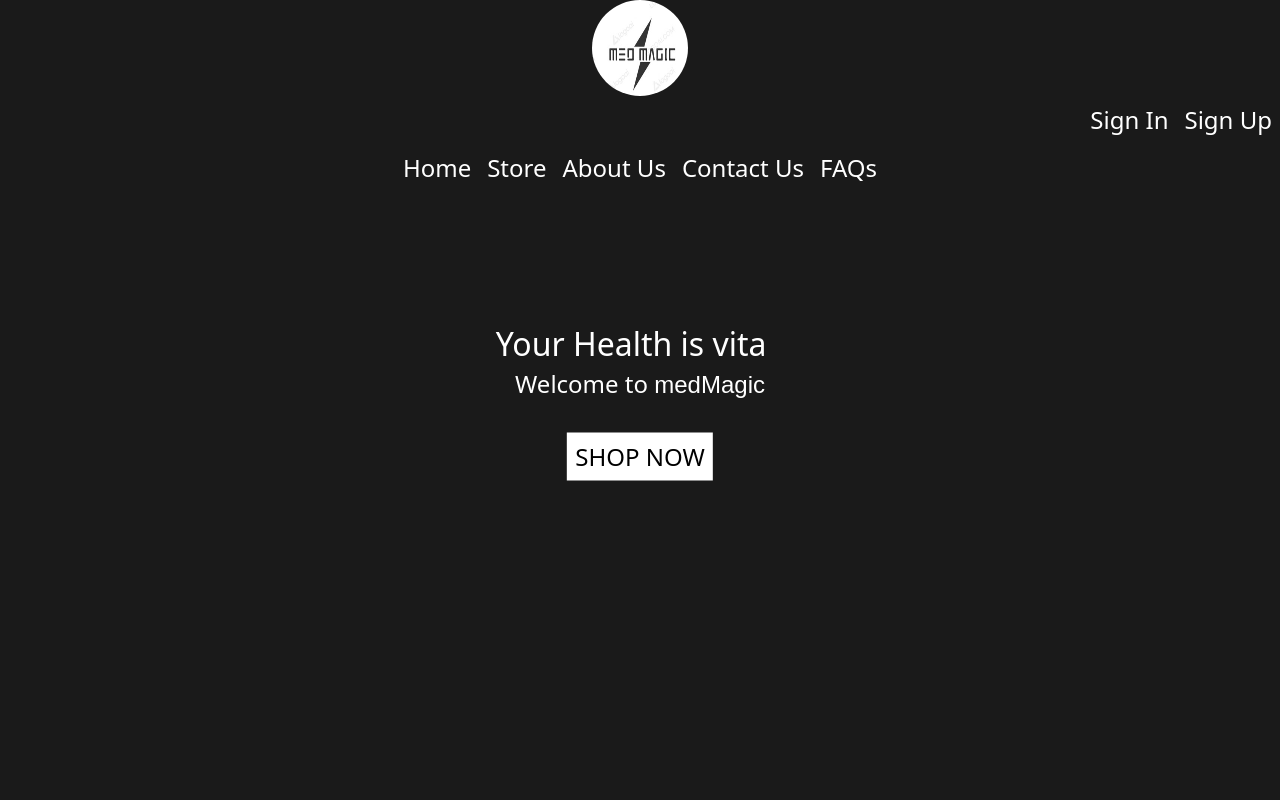
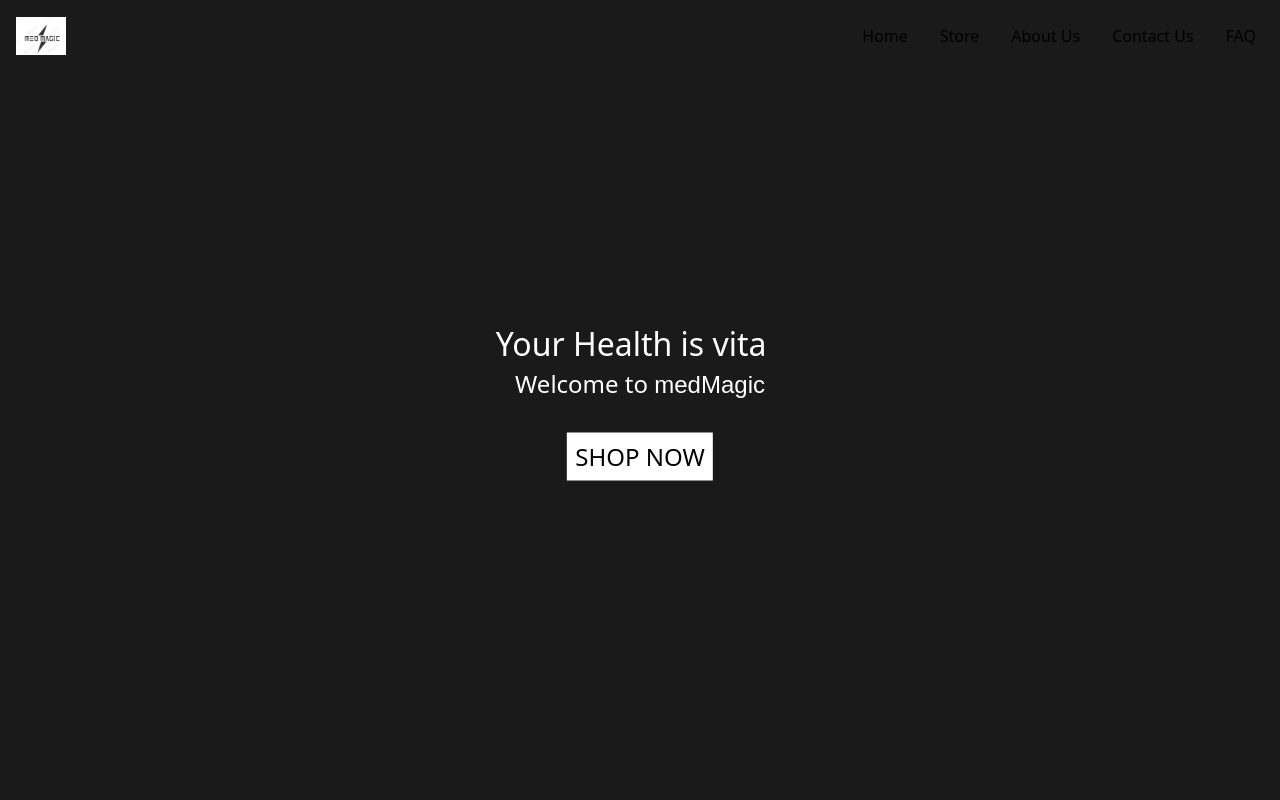
Before and after one commit to Saim-Maqsood-22/FYP, a Next.js app: page / in a window 1280 px wide. Shown: the top 800 px of the page. Built offline with nearby package versions, Linux system fonts and the light colour scheme; a web font is replaced by a local one.

Commit message:
add hamburger menu

```diff
--- a/app/components/Navbar.jsx
+++ b/app/components/Navbar.jsx
@@ -1,24 +1,75 @@
-"use client"
-import Image from "next/image"
-import Link from "next/link"
+'use client';
 
-const Navbar = () => {
+import Link from 'next/link';
+import React, { useState, useEffect } from 'react';
+import Image from 'next/image';
+
+const HamburgerNavbar = () => {
+  const [isOpen, setIsOpen] = useState(false);
+  const [isSmallScreen, setIsSmallScreen] = useState(false);
+
+  useEffect(() => {
+    const handleResize = () => {
+      if (typeof window !== 'undefined') {
+        setIsSmallScreen(window.innerWidth < 768);
+        if (window.innerWidth >= 768) {
+          setIsOpen(false);
+        }
+      }
+    };
+
+    if (typeof window !== 'undefined') {
+      setIsSmallScreen(window.innerWidth < 768);
+      window.addEventListener('resize', handleResize);
+      return () => window.removeEventListener('resize', handleResize);
+    }
+  }, []);
+
+  const toggleMenu = () => {
+    setIsOpen(!isOpen);
+  };
+
   return (
-    <div className="w-full text-white">
-      <Image src={"/Logo.jpg"} width={200} height={300} alt="Logo" className="m-auto w-5 h-5 sm:w-10 sm:h-10 md:w-16 md:h-16 lg:w-20 lg:h-20 xl:w-24 xl:h-24 2xl:w-32 2xl:h-32 rounded-full" />
-      <div className="flex justify-end">
-      <Link href="/Maintainance" className="p-2 text-xs sm:text-sm md:text-lg lg:text-xl xl:text-2xl 2xl:text-3xl">Sign In</Link>
-      <Link href="/Maintainance" className="p-2 text-xs sm:text-sm md:text-lg lg:text-xl xl:text-2xl 2xl:text-3xl">Sign Up</Link>
+    <nav className="relative flex items-center justify-between p-4">
+      <div className="flex items-center">
+        <Image src="/logo.jpg" alt="Logo" width={50} height={50} className="mr-4" />
       </div>
-      <div className="flex justify-center flex-wrap">
-        <Link href="/" className="p-2 text-xs sm:text-sm md:text-lg lg:text-xl xl:text-2xl 2xl:text-3xl">Home</Link>
-        <Link href="/Maintainance" className="p-2 text-xs sm:text-sm md:text-lg lg:text-xl xl:text-2xl 2xl:text-3xl">Store</Link>
-        <Link href="/about" className="p-2 text-xs sm:text-sm md:text-lg lg:text-xl xl:text-2xl 2xl:text-3xl">About Us</Link>
-        <Link href="/Maintainance" className="p-2 text-xs sm:text-sm md:text-lg lg:text-xl xl:text-2xl 2xl:text-3xl">Contact Us</Link>
-        <Link href="/FAQ" className="p-2 text-xs sm:text-sm md:text-lg lg:text-xl xl:text-2xl 2xl:text-3xl">FAQs</Link>
+
+      <div className="flex items-center">
+        {isSmallScreen && (
+          <button className="text-2xl text-white" onClick={toggleMenu}>
+            {isOpen ? '✕' : '☰'}
+          </button>
+        )}
       </div>
-    </div>
-  )
-}
 
-export default Navbar
+      {(isOpen || !isSmallScreen) && (
+        <div
+          className={`${
+            isSmallScreen
+              ? 'absolute top-20 right-4 bg-white shadow-md rounded-md w-48'
+              : 'flex space-x-4'
+          }`}
+        >
+          <Link href="/" className="block p-2 hover:bg-gray-100">
+            Home
+          </Link>
+          <Link href="/Maintainance" className="block p-2 hover:bg-gray-100">
+            Store
+          </Link>
+          <Link href="/about" className="block p-2 hover:bg-gray-100">
+            About Us
+          </Link>
+          <Link href="/Maintainance" className="block p-2 hover:bg-gray-100">
+            Contact Us
+          </Link>
+          <Link href="/FAQ" className="block p-2 hover:bg-gray-100">
+            FAQ
+          </Link>
+        </div>
+      )}
+    </nav>
+  );
+};
+
+export default HamburgerNavbar;
```
